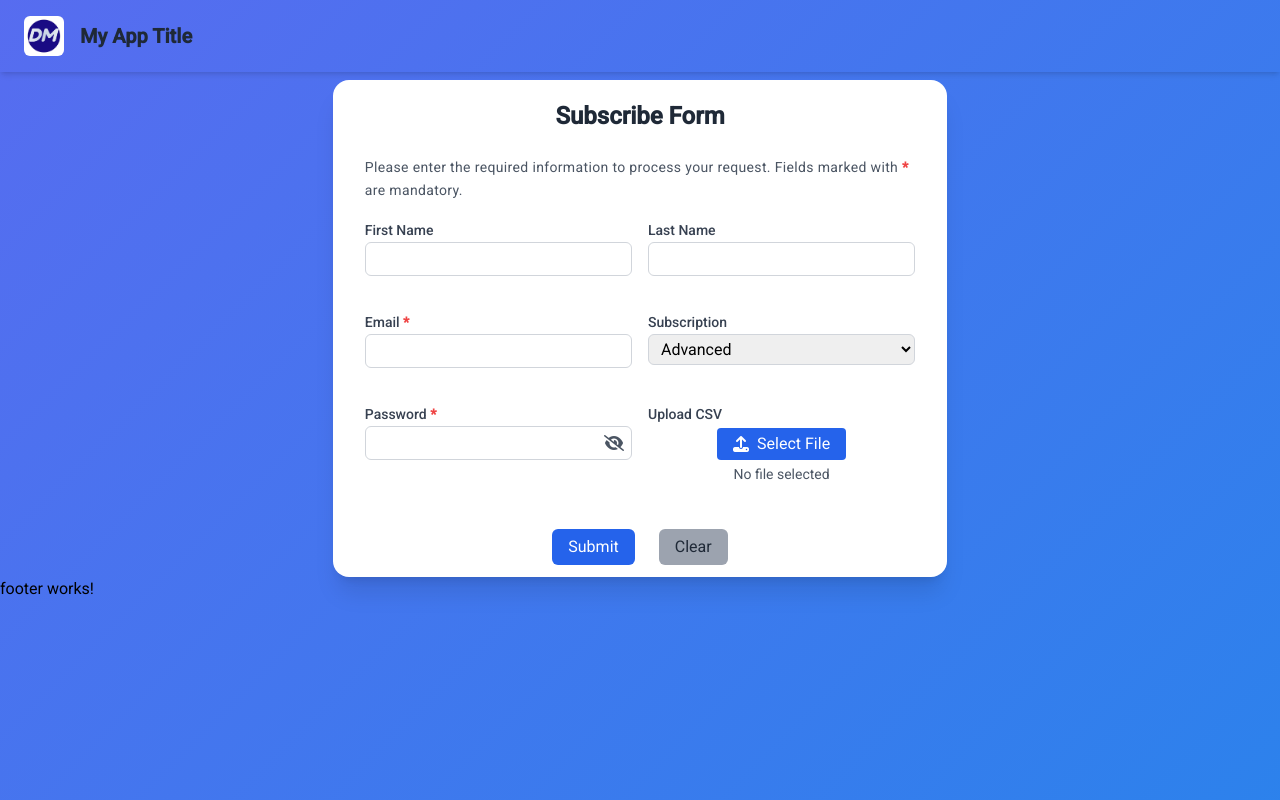
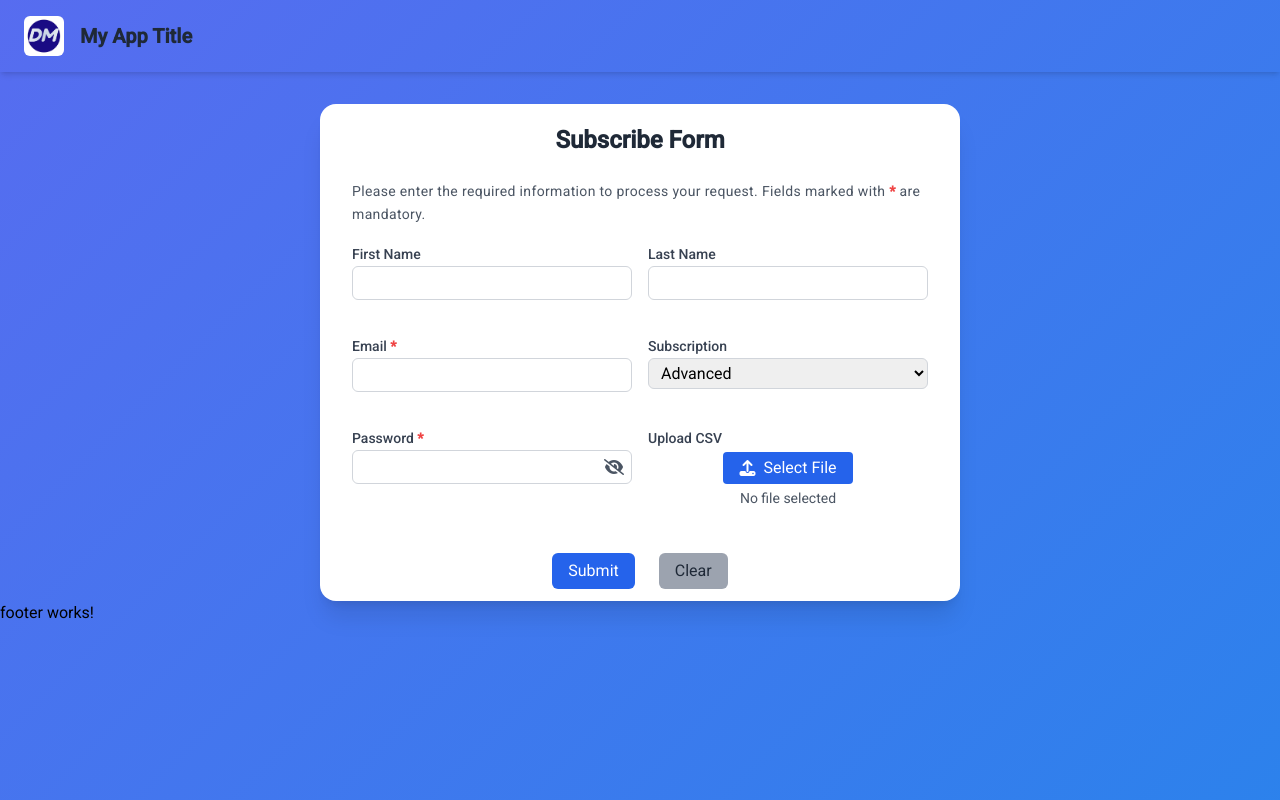
Before and after one commit to duvan-23/frontend-code-challenge, an Angular app: page / in a window 1280 px wide. Built offline with nearby package versions, Linux system fonts and the light colour scheme.

Commit message:
adjust layout

```diff
--- a/src/app/layout/layout.html
+++ b/src/app/layout/layout.html
@@ -1,7 +1,7 @@
 <div class="animated-gradient min-h-screen">
   <div class="flex flex-col items-center w-full mx-auto">
     <app-header class="w-full" />
-    <main class="mt-2 max-w-screen-lg w-full">
+    <main class="max-w-screen-xl w-full">
       <router-outlet />
     </main>
     <app-footer class="w-full" />
--- a/src/app/pages/home/home.html
+++ b/src/app/pages/home/home.html
@@ -1,6 +1,6 @@
-<div class="flex items-center justify-center w-full">
+<div class="flex items-center justify-center w-full mt-8">
   <div
-    class="flex flex-col items-center justify-center bg-white shadow-xl rounded-2xl w-full md:w-[60%] px-8 py-3 space-y-6"
+    class="flex flex-col items-center justify-center bg-white shadow-xl rounded-2xl w-full md:w-[50%] px-8 py-3 space-y-6"
   >
     <h2 class="text-2xl font-semibold text-gray-800 mt-2">Subscribe Form</h2>
     <app-dynamic-form
```
